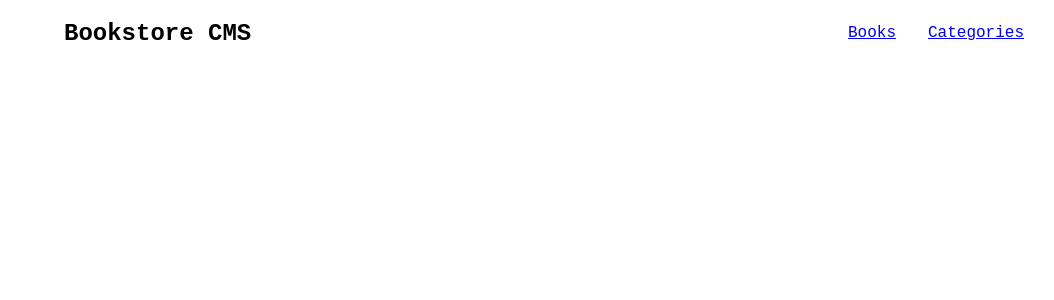
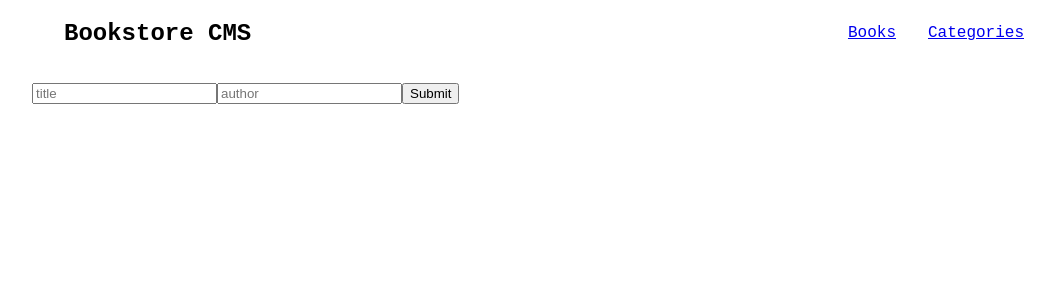
Before and after one commit to AyoubM490/Bookstore-react, a React (Create React App) app: page / in a window 1280 px wide. Shown: the top 300 px of the page, without its empty margins (96-1150 px from the left). Built offline with nearby package versions, Linux system fonts and the light colour scheme.

Commit message:
Make Changes requested by Code Review

```diff
--- a/src/App.js
+++ b/src/App.js
@@ -1,11 +1,26 @@
 import React from 'react';
+import { Route, Switch } from 'react-router-dom';
+import { Provider } from 'react-redux';
 import Navbar from './components/Navigation';
+import Categories from './Redux/Categories/Categories';
+import BookContainer from './components/BookContainer';
+import store from './Redux/ConfigureStore';
 
 function App() {
   return (
-    <div className="app">
-      <Navbar />
-    </div>
+    <Provider store={store}>
+      <div className="app">
+        <Navbar />
+        <Switch>
+          <Route exact path="/">
+            <BookContainer />
+          </Route>
+          <Route path="/categories">
+            <Categories />
+          </Route>
+        </Switch>
+      </div>
+    </Provider>
   );
 }
 
--- /dev/null
+++ b/src/Redux/Books/Books.js
@@ -0,0 +1,28 @@
+const ADD_BOOK = 'bookStore/Books/ADD_BOOK';
+const REMOVE_BOOK = 'bookStore/Books/REMOVE_BOOK';
+
+const initialState = [];
+
+export const addBook = (payload) => ({
+  type: ADD_BOOK,
+  payload,
+});
+
+export const removeBook = (payload) => ({
+  type: REMOVE_BOOK,
+  payload,
+});
+
+const reducer = (state = initialState, action) => {
+  switch (action.type) {
+    case ADD_BOOK:
+      return [...state, action.payload];
+    case REMOVE_BOOK:
+      return [...state.filter((book) => book.id !== action.payload)];
+
+    default:
+      return state;
+  }
+};
+
+export default reducer;
--- /dev/null
+++ b/src/Redux/Categories/Categories.js
@@ -0,0 +1,5 @@
+const Categories = () => {
+  <h1>Under construction</h1>;
+};
+
+export default Categories;
--- /dev/null
+++ b/src/Redux/ConfigureStore.js
@@ -0,0 +1,11 @@
+import { createStore, combineReducers, applyMiddleware } from 'redux';
+import logger from 'redux-logger';
+import booksReducer from './Books/Books';
+
+const reducer = combineReducers({
+  booksReducer,
+});
+
+const store = createStore(reducer, applyMiddleware(logger));
+
+export default store;
--- /dev/null
+++ b/src/components/BookContainer.js
@@ -0,0 +1,33 @@
+import { v4 as uuidv4 } from 'uuid';
+import { useDispatch, useSelector } from 'react-redux';
+import { addBook, removeBook } from '../Redux/Books/Books';
+import InputBooks from './InputBook';
+import BookList from './BookList';
+
+const BookContainer = () => {
+  const books = useSelector((state) => state.booksReducer);
+  const dispatch = useDispatch();
+
+  const addNewBook = (title, author) => {
+    const newBook = {
+      id: uuidv4(),
+      title,
+      author,
+    };
+
+    dispatch(addBook(newBook));
+  };
+
+  const deleteBook = (id) => {
+    dispatch(removeBook(id));
+  };
+
+  return (
+    <div>
+      <BookList books={books} removeBookProps={deleteBook} />
+      <InputBooks addBooksProps={addNewBook} />
+    </div>
+  );
+};
+
+export default BookContainer;
--- /dev/null
+++ b/src/components/BookItem.js
@@ -0,0 +1,27 @@
+import React from 'react';
+import PropTypes from 'prop-types';
+
+const BookItem = (props) => {
+  const { removeBookProps, bookProps } = props;
+
+  return (
+    <li key={bookProps.id}>
+      <p>{bookProps.author}</p>
+      <p>{bookProps.title}</p>
+      <button type="button" onClick={() => removeBookProps(bookProps.id)}>
+        Remove
+      </button>
+    </li>
+  );
+};
+
+BookItem.propTypes = {
+  bookProps: PropTypes.shape({
+    id: PropTypes.string,
+    title: PropTypes.string,
+    author: PropTypes.string,
+  }).isRequired,
+  removeBookProps: PropTypes.func.isRequired,
+};
+
+export default BookItem;
--- /dev/null
+++ b/src/components/BookList.js
@@ -0,0 +1,26 @@
+import React from 'react';
+import PropTypes from 'prop-types';
+import BookItem from './BookItem';
+
+const BookList = (props) => {
+  const { books, removeBookProps } = props;
+
+  return (
+    <ul>
+      {books.map((book) => (
+        <BookItem
+          removeBookProps={removeBookProps}
+          bookProps={book}
+          key={book.id}
+        />
+      ))}
+    </ul>
+  );
+};
+
+BookList.propTypes = {
+  books: PropTypes.node.isRequired,
+  removeBookProps: PropTypes.func.isRequired,
+};
+
+export default BookList;
--- /dev/null
+++ b/src/components/Button.js
@@ -0,0 +1,16 @@
+import PropTypes from 'prop-types';
+
+const Button = (props) => {
+  const { label } = props;
+  return (
+    <button className="button" type="submit">
+      {label}
+    </button>
+  );
+};
+
+Button.propTypes = {
+  label: PropTypes.string.isRequired,
+};
+
+export default Button;
--- /dev/null
+++ b/src/components/InputBook.js
@@ -0,0 +1,58 @@
+import { useState } from 'react';
+import PropTypes from 'prop-types';
+import Button from './Button';
+
+const InputBooks = (props) => {
+  const [state, setState] = useState({
+    title: '',
+    author: '',
+  });
+
+  const [errorMsg, setErrorMsg] = useState('');
+
+  const handleSubmit = (e) => {
+    e.preventDefault();
+    if (state.title.trim() && state.author.trim()) {
+      const { addBooksProps } = props;
+      addBooksProps(state.title, state.author);
+      setState({
+        title: '',
+        author: '',
+      });
+      setErrorMsg('');
+    } else {
+      setErrorMsg('Please add title and author');
+    }
+  };
+
+  const handleChange = (e) => {
+    setState({ ...state, [e.target.name]: e.target.value });
+  };
+
+  return (
+    <div>
+      <form onSubmit={handleSubmit}>
+        <input
+          placeholder="title"
+          onChange={handleChange}
+          name="title"
+          value={state.title}
+        />
+        <input
+          placeholder="author"
+          onChange={handleChange}
+          name="author"
+          value={state.author}
+        />
+        <Button label="Submit" />
+        <p className="errorMsg">{errorMsg}</p>
+      </form>
+    </div>
+  );
+};
+
+InputBooks.propTypes = {
+  addBooksProps: PropTypes.func.isRequired,
+};
+
+export default InputBooks;
--- a/src/components/Navigation.js
+++ b/src/components/Navigation.js
@@ -27,8 +27,7 @@ const Navbar = () => {
               <Link
                 data-testid={link.id}
                 to={link.path}
-                activeClassName="active-link"
-                exact
+                exact={`${true}`}
                 className="link"
               >
                 {link.text}
```
Also changed, not shown: package.json (+6 -1 lines), 2 other files (tests, documents, lock files or other folders).
